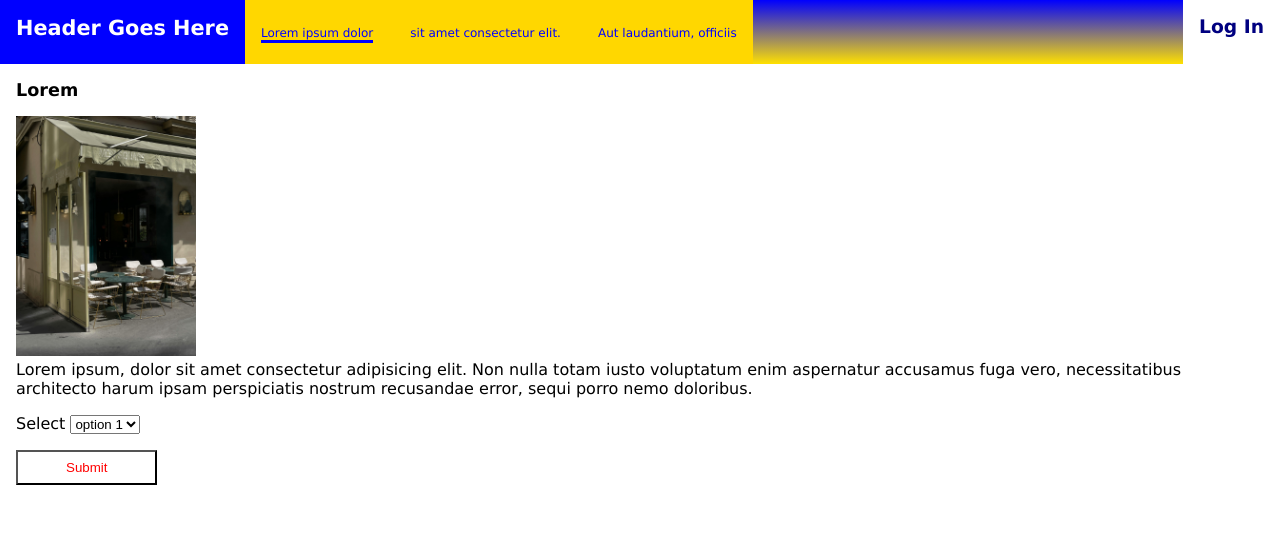
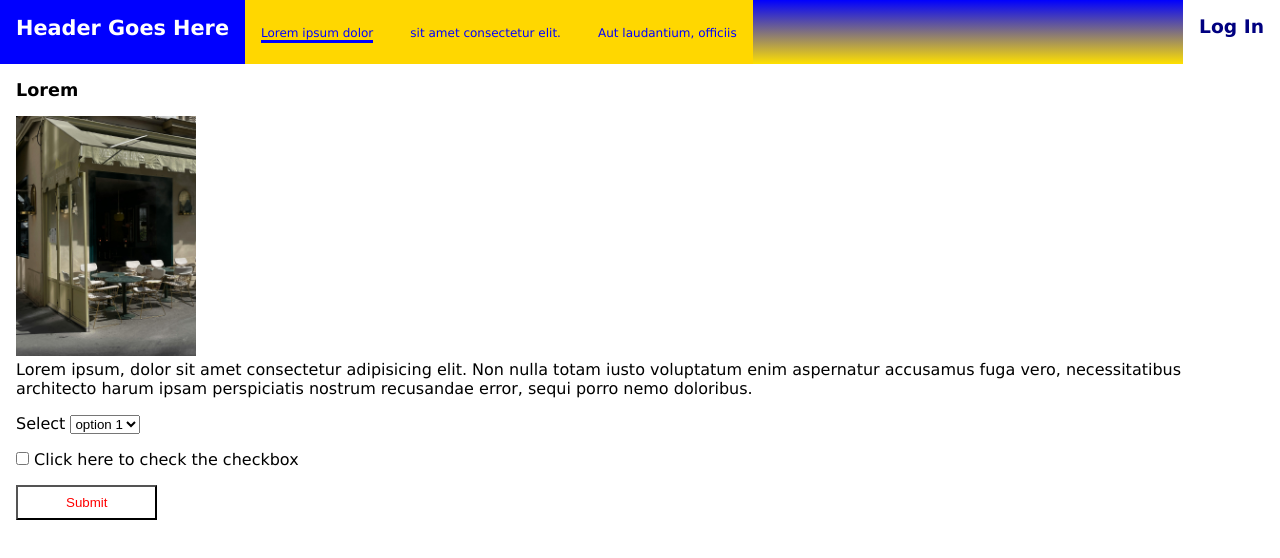
Before and after one commit to jennifer-hiller/sba307, a plain HTML site: page pages/index.html in a window 1280 px wide. Drawn offline with Linux system fonts and the light colour scheme.

Commit message:
added a checkbox

```diff
--- a/pages/index.html
+++ b/pages/index.html
@@ -42,6 +42,12 @@
           </select>
         </p>
         <p>
+          <label for="checkbox1">
+            <input type="checkbox" name="checkbox1" id="checkbox1" />
+            Click here to check the checkbox
+          </label>
+        </p>
+        <p>
           <button>Submit</button>
         </p>
       </form>
```
